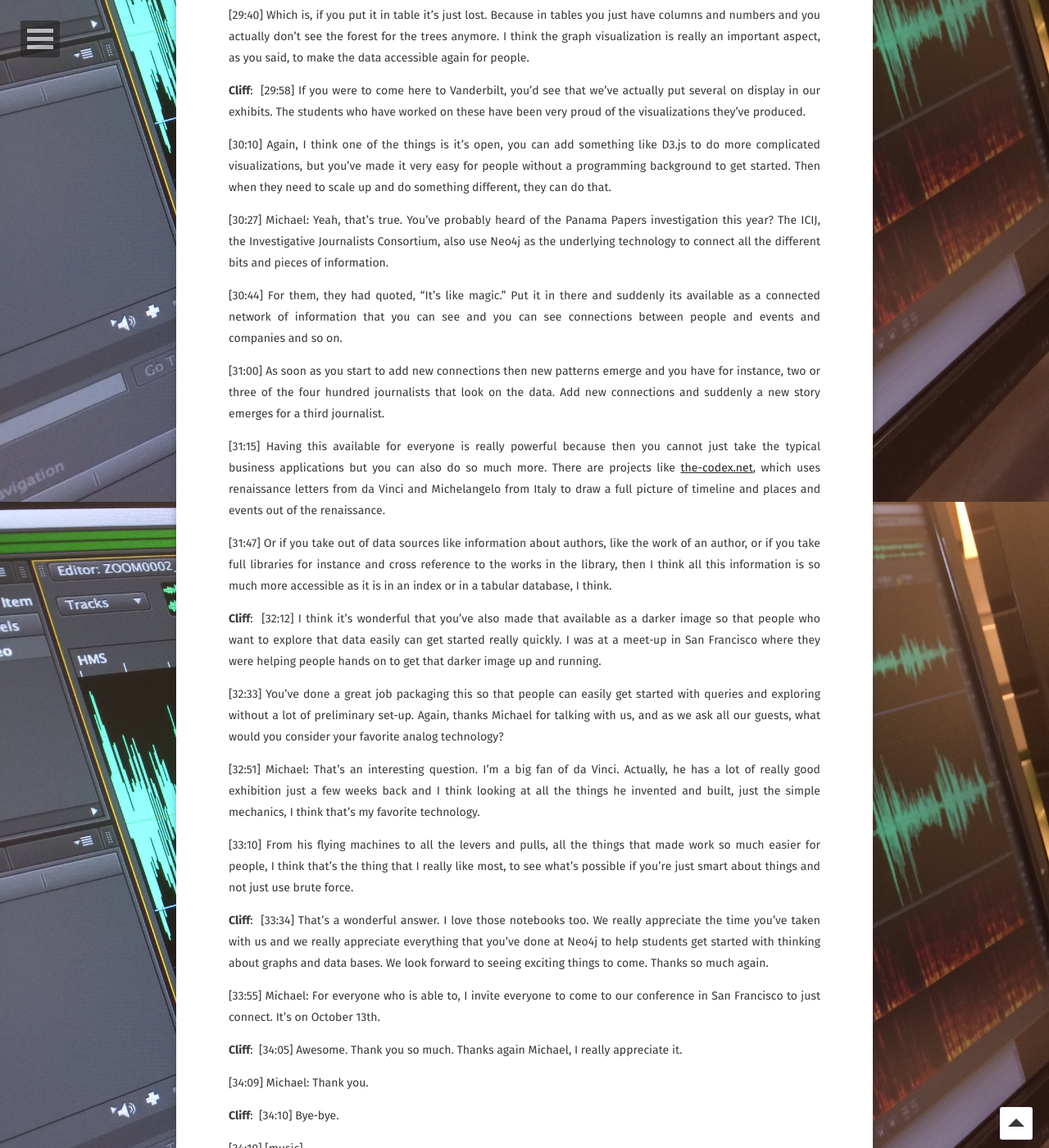
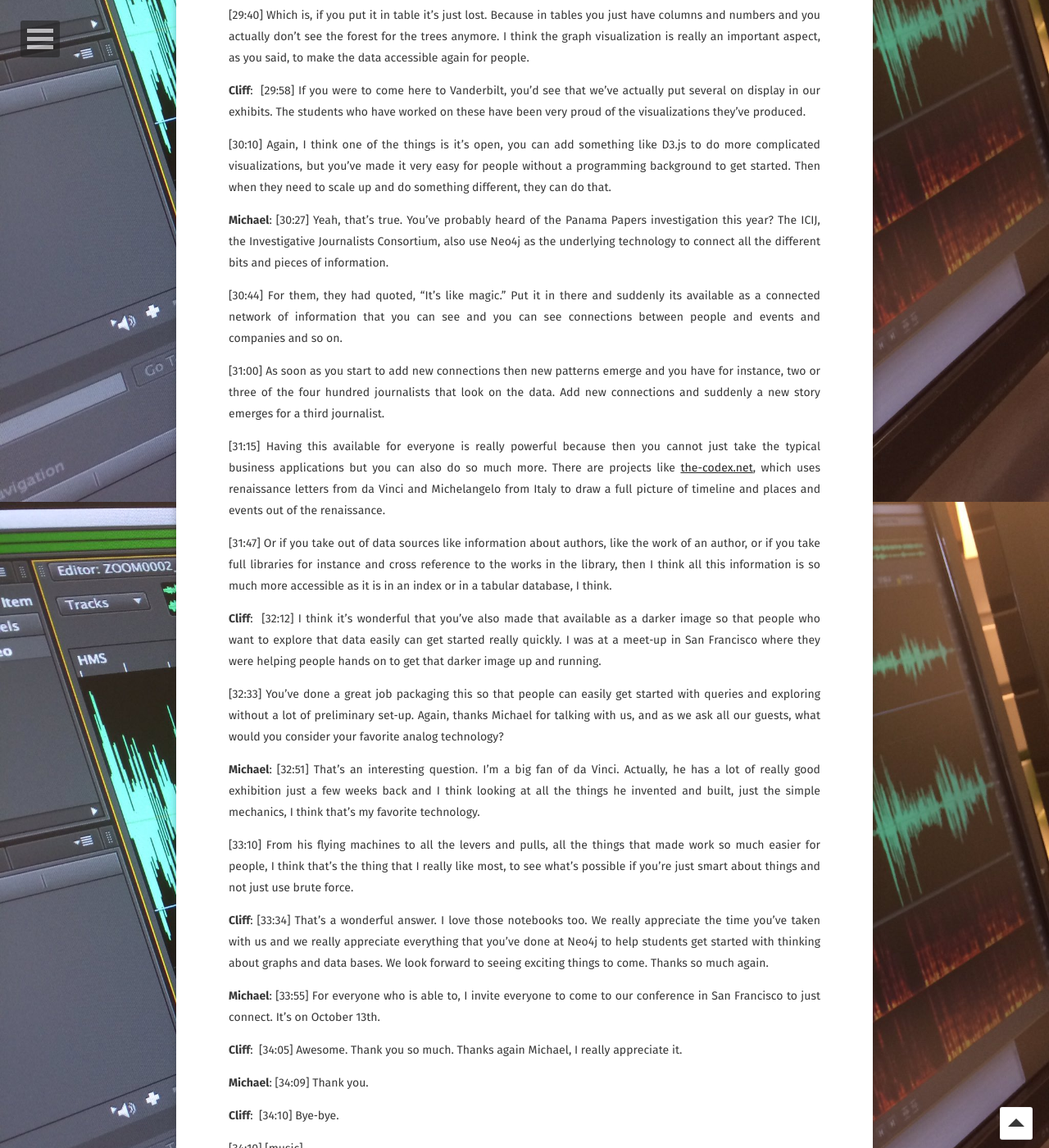
Before and after one commit to leadinglinespod/leadinglinespod.github.io, a Jekyll site: the page built from _posts/2016-10-17-episode-006.md, in a window 1280 px wide and 1400 px high, scrolled down 9948 px. Shown: the whole window at 82% size. Built offline with Jekyll 4.4.1, drawn with Linux system fonts in a browser that asks for light colours; some web fonts are replaced; comment, search, counter and statistics services are not loaded; some of the changed text lies outside the part shown.

Commit message:
Put Micheal's name in bold

```diff
--- a/_posts/2016-10-17-episode-006.md
+++ b/_posts/2016-10-17-episode-006.md
@@ -352,7 +352,7 @@ think between interested parties that really great projects emerge.
 **Cliff**:  [18:41] Maybe you could give us your elevator pitch for
 what is Neo4j, for those who haven't heard about it yet.
 
-[18:48] Michael: Yeah, I'll do that. Neo4j is a database. Like other
+[18:48] **Michael**: Yeah, I'll do that. Neo4j is a database. Like other
 databases as well, it's meant to manage, and store, and process data,
 and make it possible to create this data. But unlike other databases, it
 focuses on connected information.
@@ -383,13 +383,13 @@ package management, and many, many others as well. It's actually not
 limited by the technology, rather by your imagination and the problems
 that you want to solve.
 
-**Cliff**:  [20:33] One of the things I love about the way that Neo4j
+**Cliff**: [20:33] One of the things I love about the way that Neo4j
 talks about data modeling is that it can capture your whiteboard
 sketches, so that when you're thinking about a domain and you start
 putting up circles and drawing arrows, more or less you can take that
 model and encode it directly in Neo4j.
 
-[20:49] Michael: Yeah, that's true. This whiteboard friendliness is a
+**Michael**: [20:49]  Yeah, that's true. This whiteboard friendliness is a
 really big advantage of the technology, because with other databases you
 have the problem that, at a certain point, only developers can work with
 the database and handle the data.
@@ -445,7 +445,7 @@ of graphs they're building. The other thing that you've done that I
 think has been terrific for a teaching tool is this concept of a
 GraphGist. Do you want to say a little bit about what GraphGists are?
 
-[23:59] Michael: Yeah, definitely. I'd like to. In general, I think
+**Michael**: [23:59] Yeah, definitely. I'd like to. In general, I think
 Neo4j, or the people at Neo4j, from the very beginning spent a lot of
 time and effort on documentation, making it as easy as possible for
 people to get started with Neo4j, but also to have documentation about
@@ -508,7 +508,7 @@ to use. Every day you learn something new, how someone used this
 technology. That makes it really a lot of fun to look for, to people in
 the Neo4j community as well.
 
-**Cliff**:  [27:43] We'll put the link to the GraphGists in our show
+**Cliff**: [27:43] We'll put the link to the GraphGists in our show
 notes, but it is really a wonderful collection, especially if you're
 thinking about a domain that you might like to model to see how others
 have done it. I love the idea of using it for homework. We'll have to
@@ -520,7 +520,7 @@ visualization engine into Neo4j, so that it's not just coming out as
 tabular data but it also got a graphical representation from your
 queries.
 
-[28:17] Michael: Yeah, that's true. I think that ties to what I said
+**Michael**: [28:17] Yeah, that's true. I think that ties to what I said
 before, that you want to keep this rich, whiteboard visualization off
 your domain. Not just on the whiteboard and in the query language, but
 also in the output that you get back from your database.
@@ -561,7 +561,7 @@ made it very easy for people without a programming background to get
 started. Then when they need to scale up and do something different,
 they can do that.
 
-[30:27] Michael: Yeah, that's true. You've probably heard of the
+**Michael**: [30:27] Yeah, that's true. You've probably heard of the
 Panama Papers investigation this year? The ICIJ, the Investigative
 Journalists Consortium, also use Neo4j as the underlying technology to
 connect all the different bits and pieces of information.
@@ -601,7 +601,7 @@ preliminary set‑up. Again, thanks Michael for talking with us, and as we
 ask all our guests, what would you consider your favorite analog
 technology?
 
-[32:51] Michael: That's an interesting question. I'm a big fan of da
+**Michael**: [32:51] That's an interesting question. I'm a big fan of da
 Vinci. Actually, he has a lot of really good exhibition just a few weeks
 back and I think looking at all the things he invented and built, just
 the simple mechanics, I think that's my favorite technology.
@@ -611,20 +611,20 @@ things that made work so much easier for people, I think that's the
 thing that I really like most, to see what's possible if you're just
 smart about things and not just use brute force.
 
-**Cliff**:  [33:34] That's a wonderful answer. I love those notebooks
+**Cliff**: [33:34] That's a wonderful answer. I love those notebooks
 too. We really appreciate the time you've taken with us and we really
 appreciate everything that you've done at Neo4j to help students get
 started with thinking about graphs and data bases. We look forward to
 seeing exciting things to come. Thanks so much again.
 
-[33:55] Michael: For everyone who is able to, I invite everyone to
+**Michael**: [33:55] For everyone who is able to, I invite everyone to
 come to our conference in San Francisco to just connect. It's on October
 13th.
 
 **Cliff**:  [34:05] Awesome. Thank you so much. Thanks again Michael,
 I really appreciate it.
 
-[34:09] Michael: Thank you.
+**Michael**: [34:09] Thank you.
 
 **Cliff**:  [34:10] Bye‑bye.
 
```
